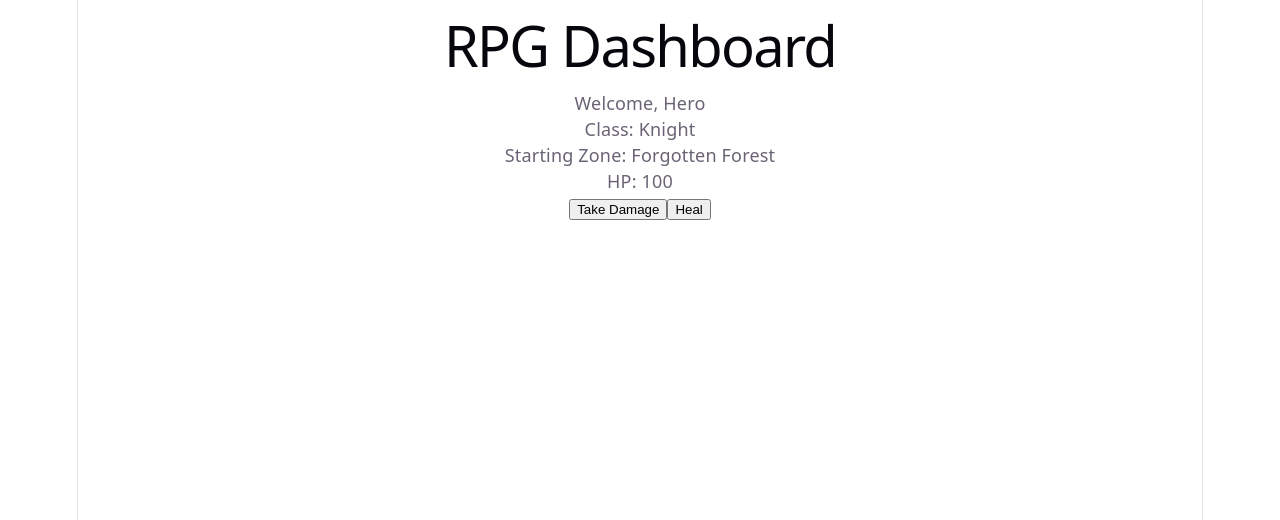
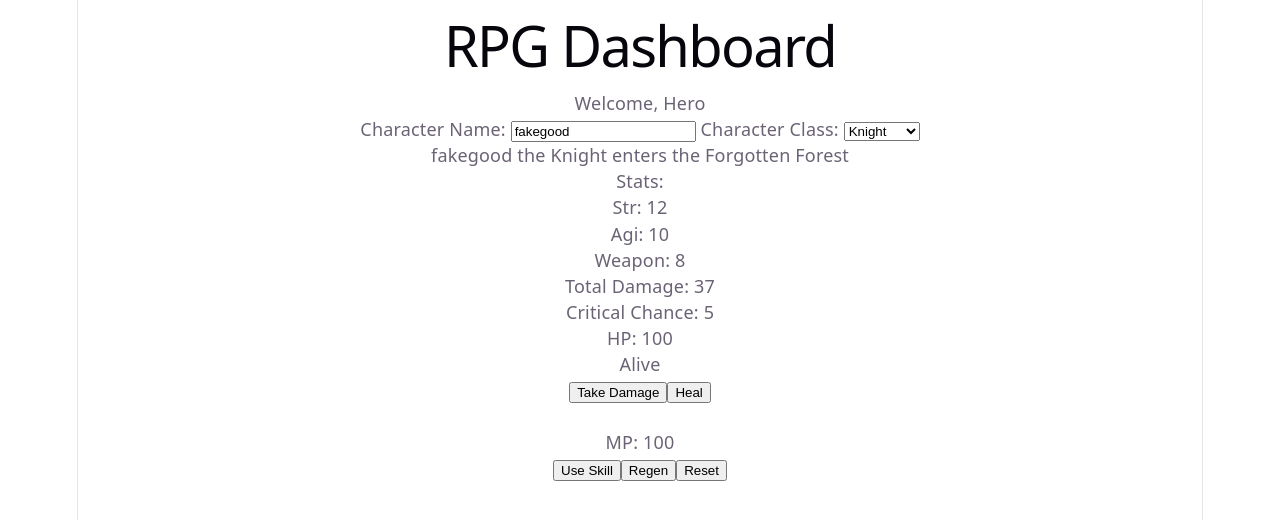
Before and after one commit to fakegood/rpg-dashboard, a Vue app: page / in a window 1280 px wide. Shown: the top 520 px of the page. Built offline with nearby package versions, Linux system fonts and the light colour scheme.

Commit message:
refactor: completed lesson 5

```diff
--- a/src/App.vue
+++ b/src/App.vue
@@ -1,33 +1,96 @@
 <script setup>
-import {ref} from 'vue';
+import {computed, ref} from 'vue';
 
 const title = 'RPG Dashboard'
 const subtitle = 'Welcome, Hero'
-const playerClass = 'Knight'
+const selectedClass = ref('Knight');
 const startingZone = 'Forgotten Forest'
+
+const characterName = ref('fakegood');
 
 const hp = ref(100);
 const maxHp = 100;
 const damageValue = 10;
 const healValue = 10;
 
-function TakeDamage() {
+const mp = ref(100);
+const maxMp = 100;
+const magicCost = 10;
+const magicRegen = 10;
+
+const strength = ref(12);
+const weaponDamage = ref(8);
+const agility = ref(10);
+
+const totalDamage = computed(() => (strength.value * 2) + weaponDamage.value + classBonusDamage());
+const criticalChance = computed(() => (agility.value * 0.5) + classBonusCritical());
+
+const availableClasses = ['Knight', 'Magician', 'Archer'];
+
+function takeDamage() {
   hp.value -= damageValue;
   if (hp.value <= 0) {
     hp.value = 0;
-    Died();
+    died();
   }
 }
 
-function Heal() {
+function heal() {
   hp.value += healValue;
   if (hp.value > maxHp) {
     hp.value = maxHp;
   }
 }
 
-function Died() {
+function died() {
 
+}
+
+function revive() {
+  hp.value = maxHp * 0.5;
+}
+
+function useSkill() {
+  mp.value -= magicCost;
+  if (mp.value <= 0) {
+    mp.value = 0;
+  }
+}
+
+function regenMagic() {
+  mp.value += magicRegen;
+  if (mp.value > maxMp) {
+    mp.value = maxMp;
+  }
+}
+
+function resetStats() {
+  hp.value = maxHp;
+  mp.value = maxMp;
+}
+
+function classBonusDamage() {
+  switch (selectedClass.value) {
+    case 'Knight':
+      return 5;
+    case 'Magician':
+    case 'Archer':
+    default:
+      return 0;
+  }
+}
+
+function classBonusCritical() {
+  switch (selectedClass.value) {
+    case 'Knight':
+      return 0;
+    case 'Magician':
+      return 3;
+    case 'Archer':
+      return 10;
+    default:
+      return 0;
+  }
 }
 </script>
 
@@ -35,12 +98,49 @@ function Died() {
   <main>
     <h1>{{ title }}</h1>
     <p>{{ subtitle }}</p>
-    <p>Class: {{ playerClass }}</p>
-    <p>Starting Zone: {{ startingZone }}</p>
+
+    <label>
+      Character Name:
+      <input v-model="characterName"/>
+    </label>
+
+    <label>
+      Character Class:
+      <select v-model="selectedClass">
+        <option v-for="option in availableClasses" :key="option" :value="option">
+          {{ option }}
+        </option>
+      </select>
+    </label>
+
+    <p>{{ characterName }} the {{ selectedClass }} enters the {{ startingZone }}</p>
+    <p>Stats:</p>
+    <p>Str: {{strength}}</p>
+    <p>Agi: {{agility}}</p>
+    <p>Weapon: {{ weaponDamage}}</p>
+    <p>Total Damage: {{ totalDamage }}</p>
+    <p>Critical Chance: {{ criticalChance }}</p>
 
     <p>HP: {{ hp }}</p>
 
-    <button @click="TakeDamage()">Take Damage</button>
-    <button @click="Heal()">Heal</button>
+    <p v-if="hp > maxHp * 0.25">Alive</p>
+    <p v-else-if="hp > 0">Critical</p>
+    <p v-else>Dead</p>
+
+    <button v-if="hp > 0" @click="takeDamage">Take Damage</button>
+    <button v-if="hp > 0" @click="heal">Heal</button>
+    <button v-if="hp === 0" @click="revive">Revive</button>
+
+    <br>
+    <br>
+    <p>MP: {{ mp }}</p>
+
+    <p v-if="mp <= 0">No Mana</p>
+    <p v-else-if="mp <= maxMp * 0.25">Low Mana</p>
+
+    <button v-if="hp > 0" @click="useSkill">Use Skill</button>
+    <button v-if="hp > 0" @click="regenMagic">Regen</button>
+
+    <button @click="resetStats">Reset</button>
   </main>
 </template>
```
